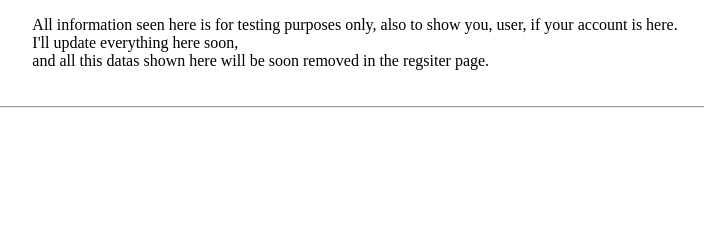
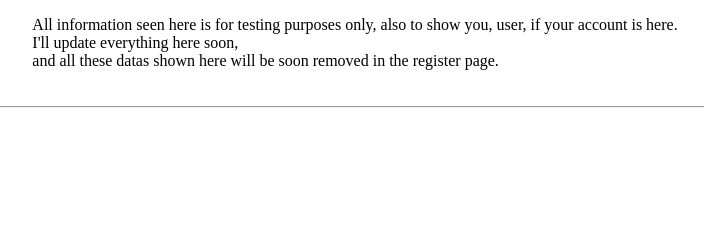
Before and after one commit to Glenardd/write_up, a Flask app: page /register in a window 1280 px wide. Shown: the part 233-481 px from the top of the page, without its empty margins (285-989 px from the left). Run offline with Flask 3, Linux system fonts and the light colour scheme.

Commit message:
spelling of words corrected in the message

```diff
--- a/templates/register.html
+++ b/templates/register.html
@@ -67,7 +67,7 @@
             {% endfor %}
         </table>
         <p id="message">All information seen here is for testing purposes only, also to show you, user, if your account is here. <br>
-            I'll update everything here soon, <br> and all this datas shown here will be soon removed in the regsiter page. </p>
+            I'll update everything here soon, <br> and all these datas shown here will be soon removed in the register page. </p>
     </div>
 </div>
 <hr/>
```
